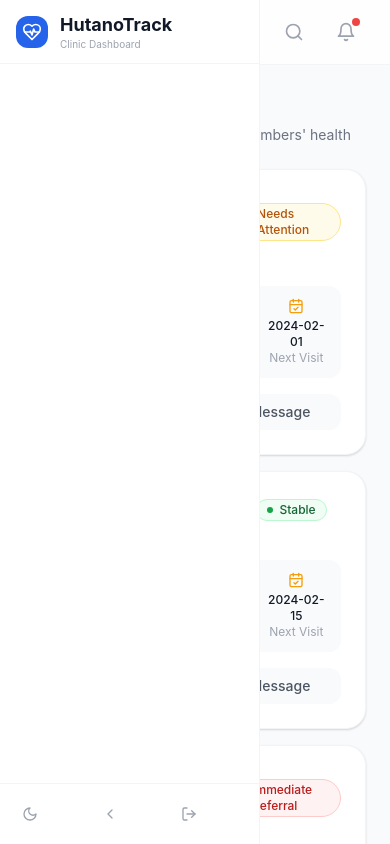
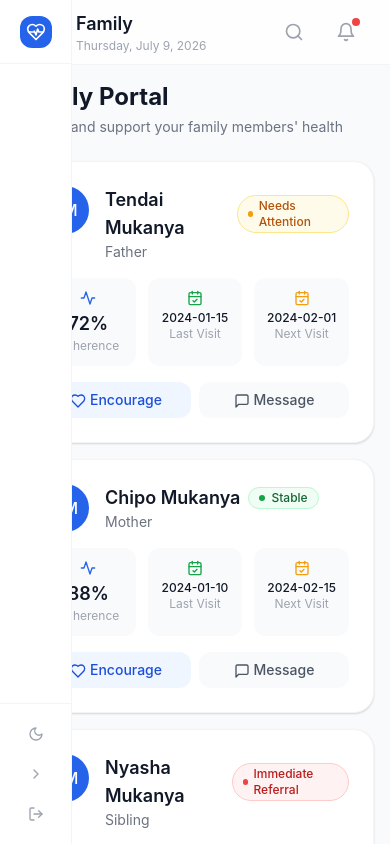
Before and after one commit to guvazakundai-pixel/Hutanotrack, a Next.js app in the folder packages/web/: page /family in a window 390 px wide. Shown: the top 844 px of the page. Built offline with nearby package versions, Linux system fonts and the light colour scheme.

Commit message:
fix: sidebar overlap - sync sidebar state with content margin, extract context

```diff
--- a/packages/web/src/components/layout/DashboardLayout.tsx
+++ b/packages/web/src/components/layout/DashboardLayout.tsx
@@ -1,6 +1,7 @@
 'use client';
 
-import { useState, ReactNode } from 'react';
+import { ReactNode } from 'react';
+import { DashboardProvider, useDashboard } from '@/providers/dashboard-context';
 import { Sidebar } from './Sidebar';
 import { Header } from './Header';
 import { cn } from '@/lib/utils';
@@ -10,7 +11,15 @@ interface DashboardLayoutProps {
 }
 
 export function DashboardLayout({ children }: DashboardLayoutProps) {
-  const [sidebarOpen, setSidebarOpen] = useState(true);
+  return (
+    <DashboardProvider>
+      <DashboardInner>{children}</DashboardInner>
+    </DashboardProvider>
+  );
+}
+
+function DashboardInner({ children }: { children: ReactNode }) {
+  const { sidebarOpen, setSidebarOpen } = useDashboard();
 
   return (
     <div className="min-h-screen bg-gray-50 dark:bg-surface-dark">
@@ -18,14 +27,14 @@ export function DashboardLayout({ children }: DashboardLayoutProps) {
       <div
         className={cn(
           'transition-all duration-300',
-          'lg:ml-[260px]',
+          sidebarOpen ? 'lg:ml-[260px]' : 'lg:ml-[72px]',
         )}
       >
         <Header onMenuToggle={() => setSidebarOpen(!sidebarOpen)} />
-        <main className="p-6">
-          {children}
-        </main>
+        <main className="p-4 sm:p-6">{children}</main>
       </div>
     </div>
   );
 }
+
+export { useDashboard };
--- a/packages/web/src/components/layout/Sidebar.tsx
+++ b/packages/web/src/components/layout/Sidebar.tsx
@@ -7,6 +7,7 @@ import { motion, AnimatePresence } from 'framer-motion';
 import { cn } from '@/lib/utils';
 import { useAuth } from '@/providers/auth-provider';
 import { useTheme } from '@/providers/theme-provider';
+import { useDashboard } from '@/providers/dashboard-context';
 import {
   LayoutDashboard,
   Users,
@@ -46,10 +47,10 @@ const navItems: NavItem[] = [
 ];
 
 export function Sidebar() {
-  const [collapsed, setCollapsed] = useState(false);
   const pathname = usePathname();
   const { user, logout, hasRole } = useAuth();
   const { theme, toggleTheme } = useTheme();
+  const { sidebarOpen: collapsed, setSidebarOpen: setCollapsed } = useDashboard();
 
   const filteredItems = navItems.filter((item) => hasRole(item.roles));
 
--- /dev/null
+++ b/packages/web/src/providers/dashboard-context.tsx
@@ -0,0 +1,25 @@
+'use client';
+
+import { createContext, useContext, useState, ReactNode } from 'react';
+
+interface DashboardContextType {
+  sidebarOpen: boolean;
+  setSidebarOpen: (open: boolean) => void;
+}
+
+const DashboardContext = createContext<DashboardContextType>({
+  sidebarOpen: true,
+  setSidebarOpen: () => {},
+});
+
+export function DashboardProvider({ children }: { children: ReactNode }) {
+  const [sidebarOpen, setSidebarOpen] = useState(true);
+
+  return (
+    <DashboardContext.Provider value={{ sidebarOpen, setSidebarOpen }}>
+      {children}
+    </DashboardContext.Provider>
+  );
+}
+
+export const useDashboard = () => useContext(DashboardContext);
```
